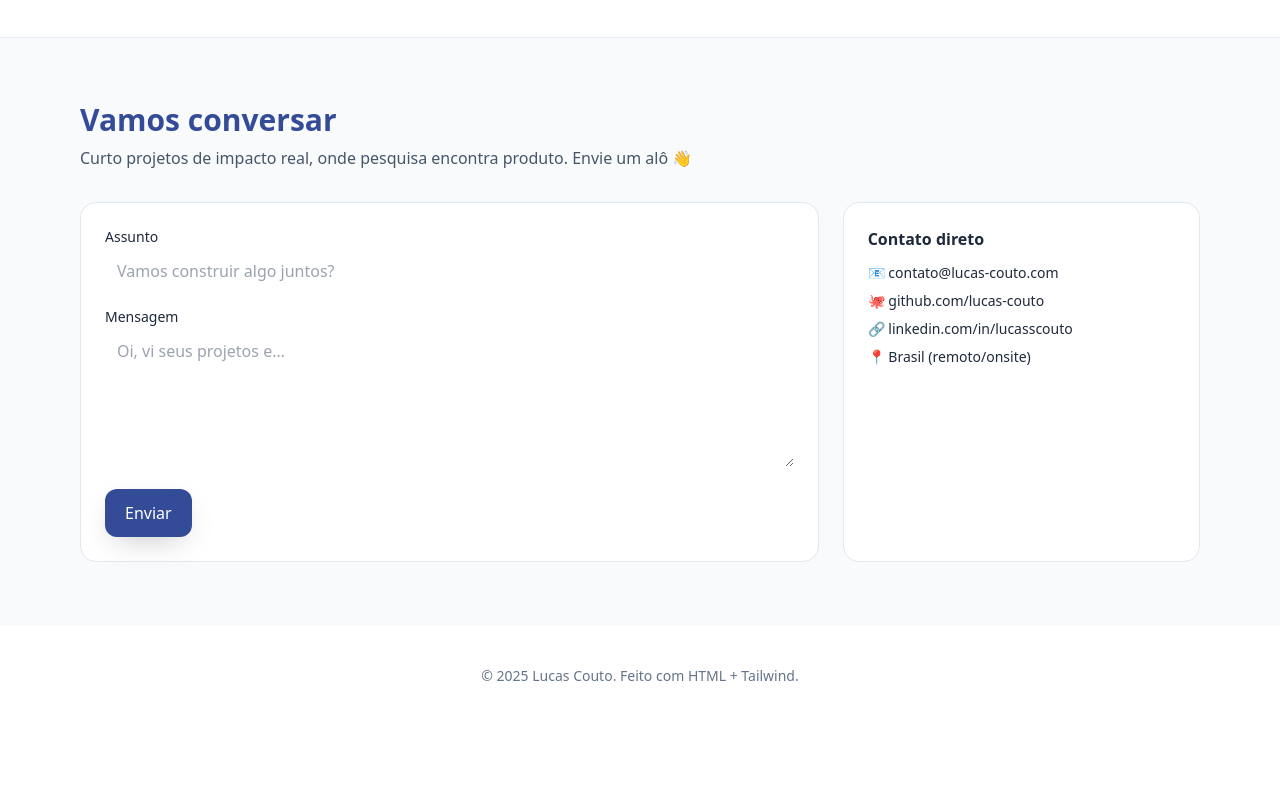
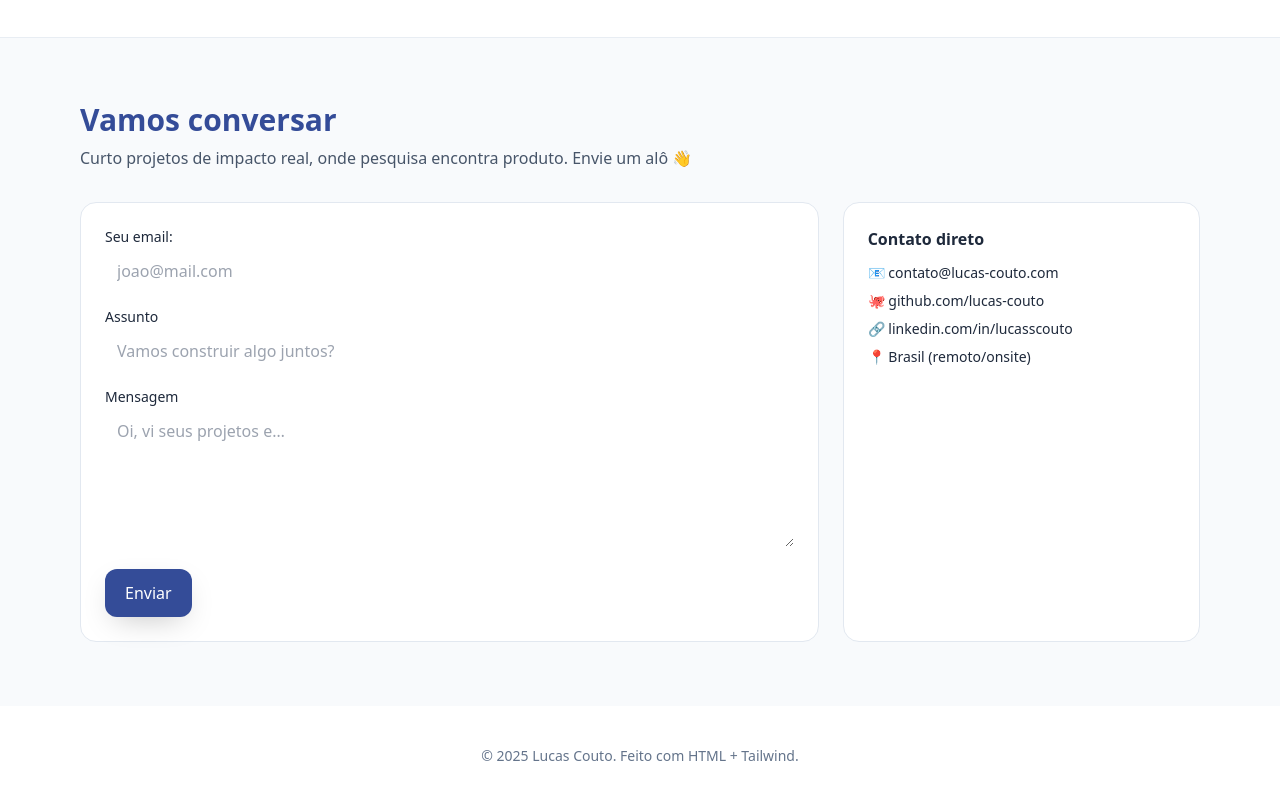
Before and after one commit to lucas-couto/portfolio, a plain HTML site: page index.html in a window 1280 px wide. Shown: the part 2209-3009 px from the top of the page. Before the commit the page ends 2935 px from the top, so only its background shows below. Drawn offline with nearby package versions, Linux system fonts and the light colour scheme.

Commit message:
feat: add form actions

```diff
--- a/index.html
+++ b/index.html
@@ -784,10 +784,18 @@
           <div class="reveal md:col-span-2">
             <!-- Exemplo simples com mailto. Troque por Formspree/Back-end se quiser. -->
             <form
-              onsubmit="location.href='mailto:contato@lucas-couto.com?subject=' + encodeURIComponent(this.assunto.value) + '&body=' + encodeURIComponent(this.mensagem.value); return false;"
+              method="POST"
+              action="https://formspree.io/f/mqadglwe"
               class="p-6 rounded-2xl border border-slate-200 dark:border-slate-800 bg-white dark:bg-slate-900"
             >
-              <label class="block text-sm">Assunto</label>
+              <label class="block text-sm">Seu email:</label>
+              <input
+                name="email"
+                required
+                class="mt-1 w-full rounded-lg border-slate-300 dark:border-slate-700 bg-white dark:bg-slate-950 px-3 py-2"
+                placeholder="joao@mail.com"
+              />
+              <label class="block text-sm mt-4">Assunto</label>
               <input
                 name="assunto"
                 required
```
